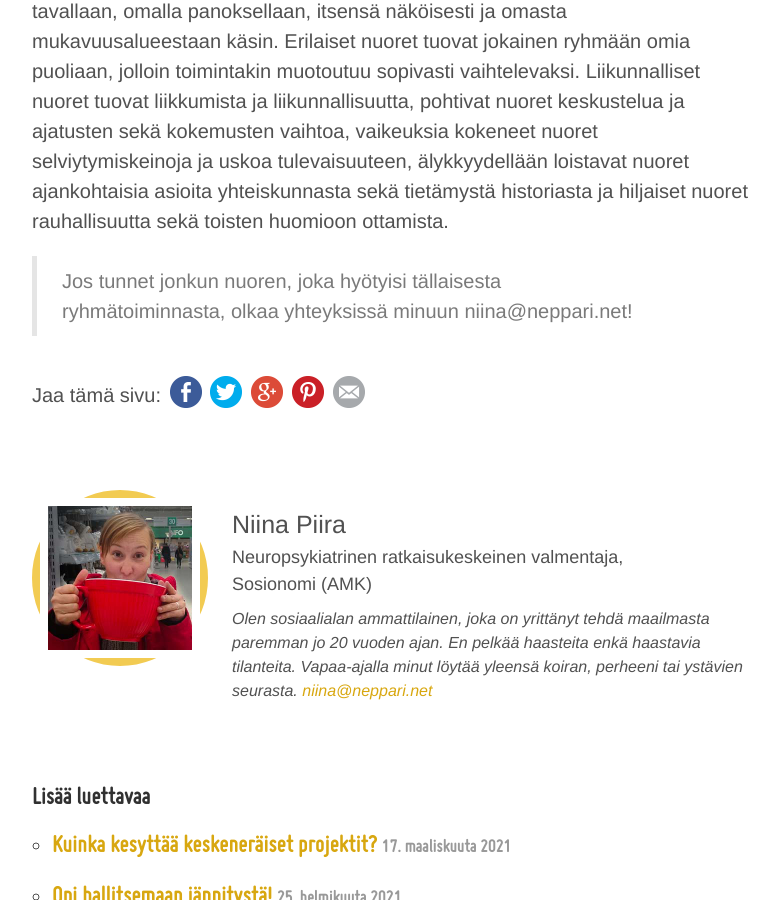
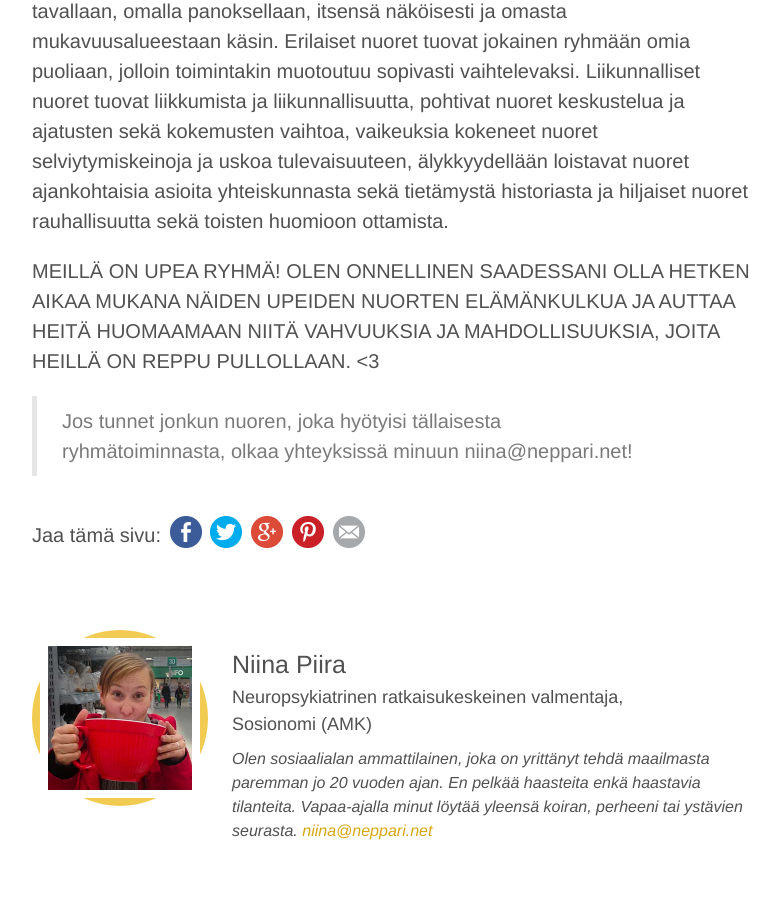
Before and after one commit to niinapiira/neppari.net, a Jekyll site: the page built from _posts/2023-08-04-ammatillisesti-ohjattu-vertaistukiryhma-nuorille.md, in a window 1280 px wide and 900 px high, scrolled down 10524 px. Shown: the whole window, without its empty margins (248-1027 px from the left). Built offline with Jekyll 4.4.1, drawn with Linux system fonts in a browser that asks for light colours.

Commit message:
Update 2023-08-04-ammatillisesti-ohjattu-vertaistukiryhma-nuorille.md

```diff
--- a/_posts/2023-08-04-ammatillisesti-ohjattu-vertaistukiryhma-nuorille.md
+++ b/_posts/2023-08-04-ammatillisesti-ohjattu-vertaistukiryhma-nuorille.md
@@ -146,5 +146,7 @@ Olemme panostaneet ryhmässä itseen ja toisiin tutustumiseen, yksilöllisyyteen
 
 Pääpointti ryhmässä on siis ollut itsensä hyväksyminen sellaisena kuin. Kun tietää missä on ja hyväksyy tilanteensa vertaistuen voimin, on siitä hyvä lähteä ponnistamaan elämässä siihen suuntaan kuin itse toivoo. Toisten ryhmäläisten kannustuksen ja hyväksynnän avulla on helpompi nähdä omat vahvuudet ja ainutlaatuisuuden. Kenenkään ei tarvitse tehdä ryhmässä mitään mitä ei halua, eikä ryhmässä ole pakko olla, jos ei halua. Jokainen osallistuu ryhmään omalla tavallaan, omalla panoksellaan, itsensä näköisesti ja omasta mukavuusalueestaan käsin. Erilaiset nuoret tuovat jokainen ryhmään omia puoliaan, jolloin toimintakin muotoutuu sopivasti vaihtelevaksi. Liikunnalliset nuoret tuovat liikkumista ja liikunnallisuutta, pohtivat nuoret keskustelua ja ajatusten sekä kokemusten vaihtoa, vaikeuksia kokeneet nuoret selviytymiskeinoja ja uskoa tulevaisuuteen, älykkyydellään loistavat nuoret ajankohtaisia asioita yhteiskunnasta sekä tietämystä historiasta ja hiljaiset nuoret rauhallisuutta sekä toisten huomioon ottamista.
 
+MEILLÄ ON UPEA RYHMÄ!
+OLEN ONNELLINEN SAADESSANI OLLA HETKEN AIKAA MUKANA NÄIDEN UPEIDEN NUORTEN ELÄMÄNKULKUA JA AUTTAA HEITÄ HUOMAAMAAN NIITÄ VAHVUUKSIA JA MAHDOLLISUUKSIA, JOITA HEILLÄ ON REPPU PULLOLLAAN. <3
 
 > Jos tunnet jonkun nuoren, joka hyötyisi tällaisesta ryhmätoiminnasta, olkaa yhteyksissä minuun niina@neppari.net!
```
